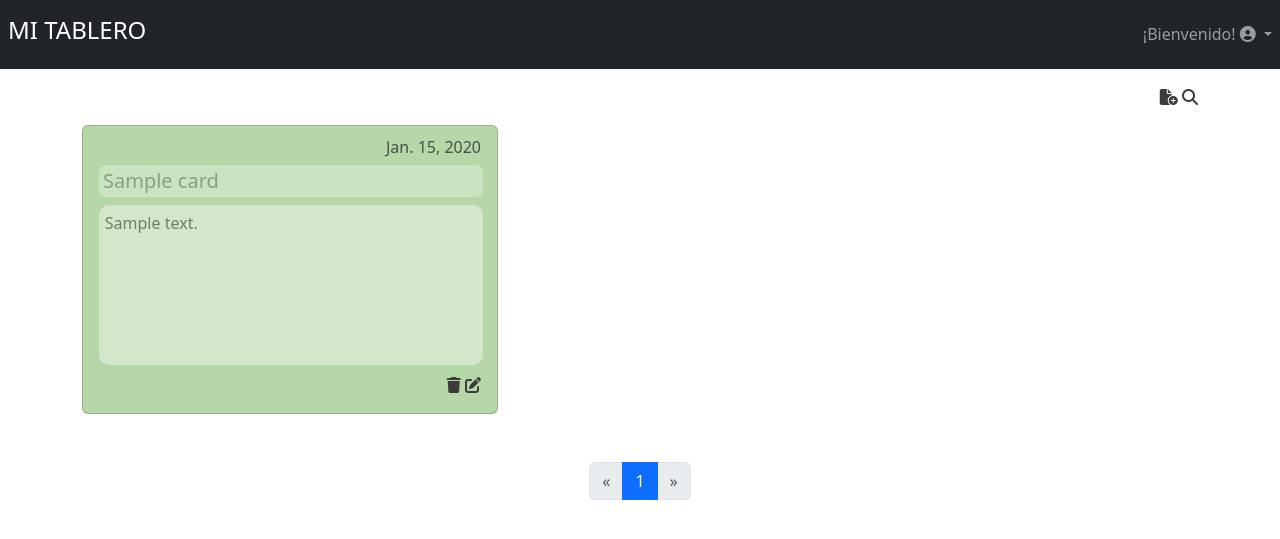
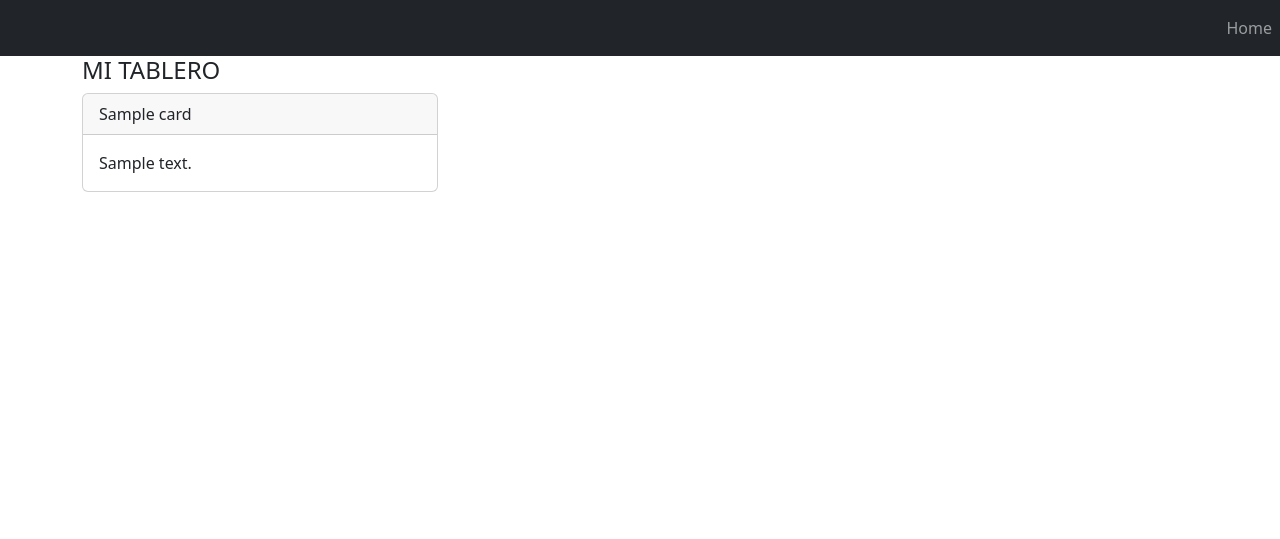
Before and after one commit to SlLVlNHA/EQUIPO4DI, a Django app: page /tablero/cards/ in a window 1280 px wide. Shown: the top 539 px of the page. Run offline with Django 5.2, Linux system fonts and the light colour scheme; tables that the repository leaves empty hold one stand-in row (values such as "Sample post"); some libraries are stand-ins or nearby versions.

Commit message:
Revert "Silvia"

```diff
--- a/cards/models.py
+++ b/cards/models.py
@@ -4,18 +4,16 @@ from django.contrib.auth.models import User
 from home.models import Client
 # Create your models here.
 COLOR_STATUS = (
-    (0,'petal'), #F98866
-    (1,'poppy'), #FF420E
-    (2,'stem'), #80BD9E
-    (3,'green'), #89DA59
-    (4,'azul'),
-    (5,'rojo'),
+    (0, '#F98866'),
+    (1, '#FF420E'),
+    (2, '#80BD9E'),
+    (3, '#89DA59'),
 )
 
 class Card(models.Model):
     """Tarjetas"""
     title=models.CharField(max_length=50)
-    content=models.CharField(max_length=200)
+    content=models.CharField(max_length=300)
     color=models.IntegerField(choices=COLOR_STATUS)
     date=models.DateField(auto_now_add=True)
     user = models.ForeignKey(User, on_delete=models.CASCADE)
--- a/cards/templates/cards/card_list.html
+++ b/cards/templates/cards/card_list.html
@@ -1,83 +1,18 @@
 {% extends 'base.html' %}
 {% load static %}
 {% block content %}
-<div class="mt-3" style="float:right">
-  <a href="#"  style="color:rgb(61, 60, 60);"><i class="fa-solid fa-file-circle-plus"></i></a>
-  <a href="#" class="ml-3" style="color:rgb(60, 60, 60)"><i class="fa-solid fa-magnifying-glass"></i></a>
-</div>
-<br>
-  <div class="row mt-3">
-    {% for card in page_obj %}
-        <div class="col-md-4 mt-3">
-          {% if card.color == 0 %}
-            <div class="card" style="background-color:#B6D7A8">
-          {% elif card.color == 1 %}
-            <div class="card" style="background-color:#D9D2E9">
-          {% elif card.color == 2 %}
-            <div class="card" style="background-color: #F4CCCC">
-          {% elif card.color == 3 %}
-            <div class="card" style="background-color:#C9DAF8">
-          {% elif card.color == 4 %}
-            <div class="card" style="background-color: #D5A6BD">
-          {% elif card.color == 5 %}
-            <div class="card" style="background-color:#FFF2CC">
-          {% endif %}
-              <div class="card-body">
-                <h6 class="card-subtitle text-end mb-2 text-body-secondary">{{card.date}}</h6>
-                <div class="transbox">
-                  <h5 class="card-title p-1" >{{card.title}}</h5>
+    <h4>MI TABLERO</h4>
+    <div class="row">
+        {% for card in cards %}
+        <div class="col-md-4">
+            <div class="card">
+                <div class="card-header">{{card.title}}</div>
+                <div class="card-body">
+                    {{card.content}}
                 </div>
-
-                <div class="background" style="color: #000000;">
-
-                    <p style="color: #000000;padding: 2px;">{{card.content}}</p>
-
-                </div>
-
-                <div class="mt-2" style="float:right">
-                  <a href="#"  style="color:rgb(61, 60, 60)"><i class="fas fa-trash"></i></a>
-                  <a href="#" class="ml-3" style="color:rgb(60, 60, 60)"><i class="fas fa-edit"></i></a>
-                </div>
-              </div>
             </div>
         </div>
-
-
-
-
-
-
-    {% endfor %}
-
-
+        {% endfor %}
     </div>
-    <br><p>
-
-    <nav class="navbar navbar-expand-sm justify-content-center">
-      <ul class="pagination">
-        {% if page_obj.has_previous %}
-          <li class="page-item"><a class="page-link" href="?page={{page_obj.previous_page_number}}">&laquo;</a></li>
-
-        {% else %}
-          <li class="page-item disabled"><a class="page-link" href="#">&laquo;</a></li>
-        {% endif %}
-        {% for i in paginator.page_range %}
-          <li class="page-item {% if page_obj.number == forloop.counter %}active{% endif %}">
-            <a class="page-link" href="?page={{forloop.counter}}">{{forloop.counter}}</a>
-          </li>
-        {% endfor %}
-        {% if page_obj.has_next %}
-          <li class="page-item">
-            <a class="page-link" href="?page={{page_obj.next_page_number}}" aria-label="Next">
-              <span aria-hidden="true">&raquo;</span>
-            </a>
-          </li>
-        {% else %}
-          <li class="page-item disabled"><a class="page-link" href="#">&raquo;</a></li>
-        {% endif %}
-      </ul>
-    </nav>
-
-
 
 {% endblock %}
--- a/cards/views.py
+++ b/cards/views.py
@@ -7,7 +7,6 @@
 # Create your views here.
 class CardListView(ListView):
     model = Card
-    paginate_by = 6
     context_object_name = 'cards'
 
 class CardDetailView(DetailView):
--- a/static/css/style.css
+++ /dev/null
@@ -1,27 +0,0 @@
-div.background {
-    border-radius: 10px;
-    background-color: #ffffff;
-    opacity: 0.4;
-    padding: 1%;
-    height: 10em;
-    width: 24em;
-  }
-
-
-  div.transbox  {
-    border-radius: 7px;
-    background-color: #ffffff;
-    opacity: 0.3;
-    width: 24em;
-  }
-
-  div.box  {
-    border-radius: 15px;
-    background-color: #ffffff;
-    opacity: 0.3;
-    width: 24em;
-  }
-
-  div.card {
-    width: 26em;
-  }
--- a/templates/base.html
+++ b/templates/base.html
@@ -1,4 +1,3 @@
-{% load static %}
 <!DOCTYPE html>
 <html lang="es">
   <head>
@@ -15,45 +14,28 @@
     />
     <link href="https://fonts.googleapis.com/css?family=Nunito&display=swap" rel="stylesheet">
 
-    <script src="https://kit.fontawesome.com/ab6b010f1b.js" crossorigin="anonymous"></script>
-    <link rel="stylesheet" type="text/css" href="{% static 'css/style.css' %}">
-
-
-
     {% block meta %} {% endblock %}
     {% block title %}
     <title>Mi tablero</title>
     {% endblock%}
-
-
-
-
-
   </head>
   <body>
         <header>
         <nav class="navbar navbar-expand-lg navbar-dark bg-dark">
-        <button class="navbar-toggler" type="button" data-toggle="collapse" data-target="#navbarTogglerDemo01" aria-controls="navbarTogglerDemo01" aria-expanded="false" aria-label="Toggle navigation"><span class="navbar-toggler-icon"></span></button>
+            <button class="navbar-toggler" type="button" data-toggle="collapse" data-target="#navbarTogglerDemo01" aria-controls="navbarTogglerDemo01" aria-expanded="false" aria-label="Toggle navigation"><span class="navbar-toggler-icon"></span>
+            </button>
+                <a class="navbar-brand" href="#"></a>
                 <div class="collapse navbar-collapse" id="navbarTogglerDemo01">
                     <div class="navbar-nav">
-              <a class="nav-item nav-link active" href="#"><h4>MI TABLERO</h4></a>
+
+
                      </div>
                 </div>
-              <ul class="navbar-nav mr-auto">
-
-                      <li class="nav-item dropdown">
-                        <a class="nav-link dropdown-toggle" data-bs-toggle="dropdown" href="#" aria-expanded="false">
-                          ¡Bienvenido! <i class="fas fa-user-circle"></i>
-                        </a>
-                        <div class="dropdown-menu" aria-labelledby="navbarDropdownMenuLink">
-
-                          <a class="dropdown-item" href="#">Mis tarjetas</a>
-                          <a class="dropdown-item" href="#">Cerrar sesion</a>
-                        </div>
-
+                <ul class="navbar-nav ml-auto">
+                        <li class="nav-item">
+                                <a class="nav-link" href="#">Home</a>
+                        </li>
                     </ul>
-
-
             </div>
         </nav>
     </header>
```
Also changed, not shown: cards/migrations/0004_alter_card_color.py (deleted), cards/migrations/0005_alter_card_color.py (deleted), cards/migrations/0006_alter_card_color.py (deleted), cards/migrations/0007_alter_card_color.py (deleted), cards/migrations/0008_alter_card_content.py (deleted). Lines whose indentation alone changed are shown as unchanged.
